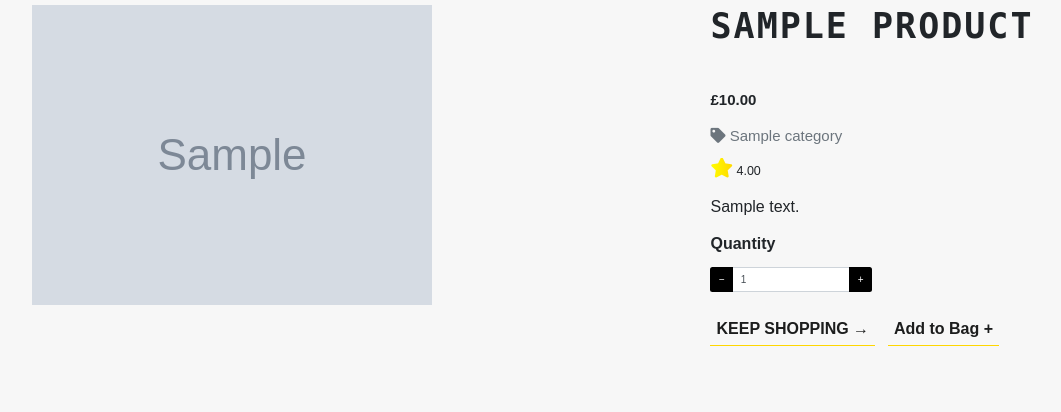
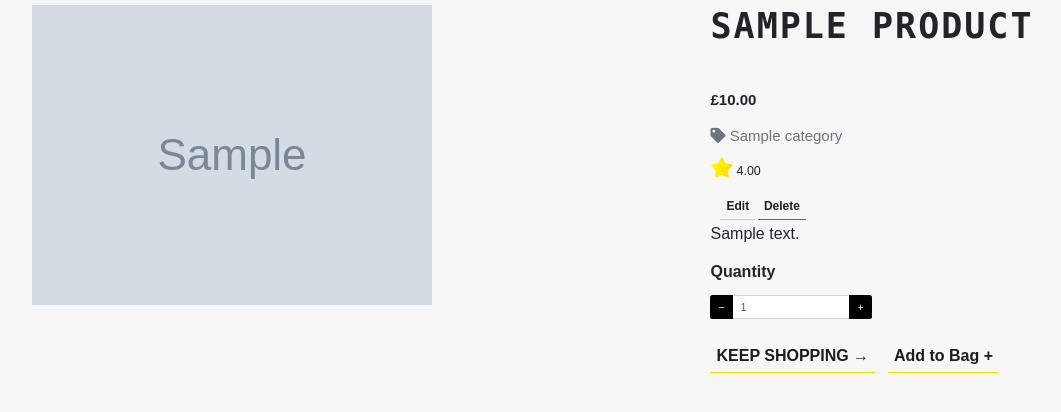
Before and after one commit to RussOakham/Immortal-Fitness-Collective, a Django app: page /products/1 in a window 1280 px wide. Shown: the part 162-574 px from the top of the page, without its empty margins (53-1114 px from the left). Run offline with Django 3.2, Linux system fonts and the light colour scheme; a user stored in the database is signed in; tables that the repository leaves empty hold one stand-in row (values such as "Sample post"); grey boxes marked "Sample" are stand-in pictures; some libraries are stand-ins or nearby versions.

Commit message:
Product Management - Added delete product & buttons - added delete product functionaltiy and quick buttons to product page and details page

```diff
--- a/products/templates/products/product_detail.html
+++ b/products/templates/products/product_detail.html
@@ -64,6 +64,14 @@
             <i class="fas fa-star product-card-footer__icon"></i> No Rating
           </p>
           {% endif %}
+
+          {% if request.user.is_superuser %}
+            <div class="ml-3">
+              <a href="{% url 'edit_product' product.id %}" class="btn-text font-small">Edit</a>
+              <a href="{% url 'delete_product' product.id %}" class="btn-text btn-danger font-small">Delete</a>
+            </div>
+          {% endif %}
+
           <p class="product-detail__description">{{ product.description }}</p>
 
           <form
--- a/products/templates/products/products.html
+++ b/products/templates/products/products.html
@@ -126,6 +126,12 @@
                     Rating
                   </p>
                   {% endif %}
+                  {% if request.user.is_superuser %}
+                    <div class="ml-3">
+                      <a href="{% url 'edit_product' product.id %}" class="btn-text font-small">Edit</a>
+                      <a href="{% url 'delete_product' product.id %}" class="btn-text btn-danger font-small">Delete</a>
+                    </div>
+                  {% endif %}
                 </div>
               </div>
             </div>
--- a/products/urls.py
+++ b/products/urls.py
@@ -7,4 +7,5 @@ urlpatterns = [
     path('<int:product_id>', views.product_detail, name='product_detail'),
     path('add/', views.add_product, name='add_product'),
     path('edit/<int:product_id>', views.edit_product, name='edit_product'),
+    path('delete/<int:product_id>', views.delete_product, name='delete_product'),
 ]
--- a/products/views.py
+++ b/products/views.py
@@ -79,9 +79,9 @@ def add_product(request):
     if request.method == 'POST':
         form = ProductForm(request.POST, request.FILES)
         if form.is_valid():
-            form.save()
+            product = form.save()
             messages.success(request, 'Successfully added product')
-            return redirect(reverse('add_product'))
+            return redirect(reverse('product_detail', args=[product.id]))
         else:
             messages.error(request, 'Failed to add product. Please ensure form is valid.')
     else:
@@ -121,3 +121,12 @@ def edit_product(request, product_id):
     }
 
     return render(request, template, context)
+
+
+def delete_product(request, product_id):
+    """ Delete a product from the store """
+
+    product = get_object_or_404(Product, pk=product_id)
+    product.delete()
+    messages.success(request, 'Product deleted!')
+    return redirect(reverse('products'))
--- a/static/css/base.css
+++ b/static/css/base.css
@@ -147,7 +147,7 @@ p {
 }
 
 .font-small {
-  font-size: var(--small-font-size);
+  font-size: var(--small-font-size) !important;
 }
 
 /* ----------------  Helpers   ------------ */
@@ -295,6 +295,14 @@ p {
   padding: 3px 6px;
   transition: all 0.2s;
   font-weight: 600;
+}
+
+.btn-danger {
+  border-bottom: 1px solid var(--colour-red) !important;
+}
+
+.btn-danger:hover {
+  background-color: var(--colour-red) !important;
 }
 
 .btn-text:hover {
```
